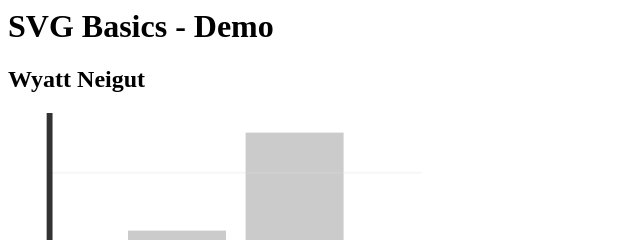
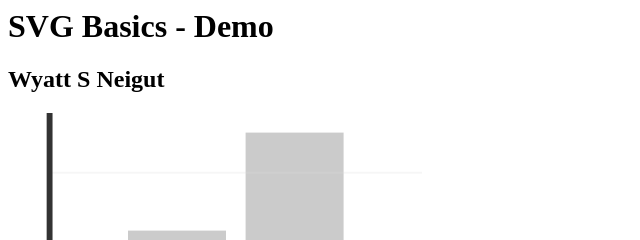
Before and after one commit to WNeigut/MyNewSVGBasics, a plain HTML site: page index.html in a window 1280 px wide. Shown: the top 240 px of the page, 0-640 px from the left. Drawn offline with Linux system fonts and the light colour scheme.

Commit message:
Add Middle Name

```diff
--- a/index.html
+++ b/index.html
@@ -5,7 +5,7 @@
 </head>
 <body>
   <h1>SVG Basics - Demo</h1>
-  <h2>Wyatt Neigut</h2>
+  <h2>Wyatt S Neigut</h2>
 
   <svg xmlns="http://www.w3.org/2000/svg" viewBox="0 0 300 200" width="50%" height="50%">
     <rect class="bar" x="50" y="60" width="50" height="120"/>
```
